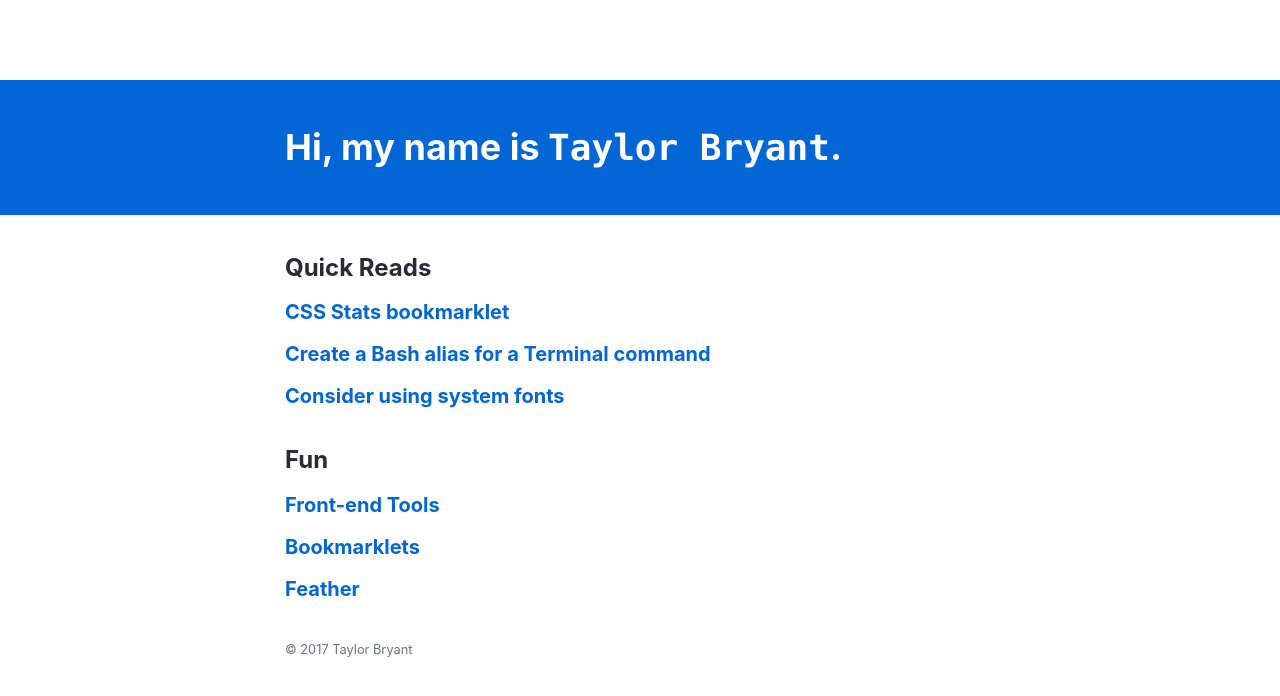
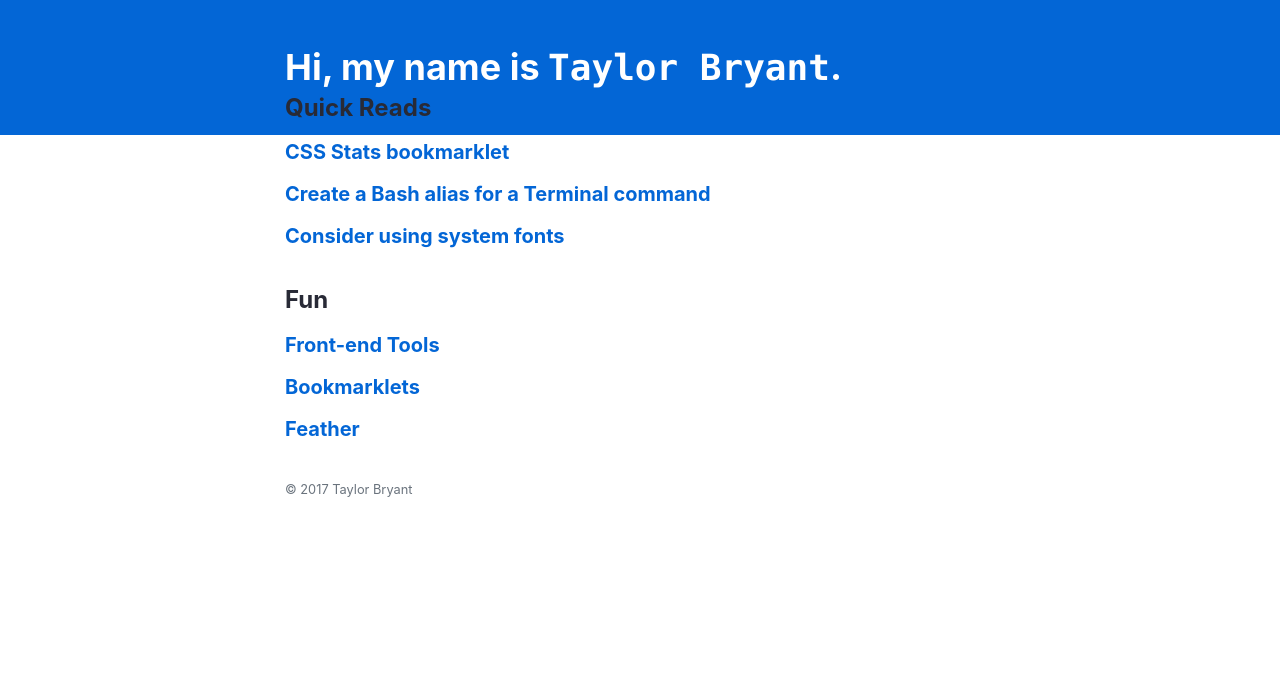
Before and after one commit to scottwater/taylorbryant.github.io, a Jekyll site: the page built from README.md, in a window 1280 px wide. Shown: the top 696 px of the page. Built offline with Jekyll 4.4.1, drawn with Linux system fonts in a browser that asks for light colours; our own code applies the rules of GitHub Pages for plain Markdown files.

Commit message:
Add negative top margin to home header

```diff
--- a/_includes/style.scss
+++ b/_includes/style.scss
@@ -679,7 +679,7 @@ strong {
 
 .header--home {
   background-color: #0366d6;
-  margin: 40px -36vw;
+  margin: -80px -36vw;
   padding: 40px 36vw;
 }
 
```
